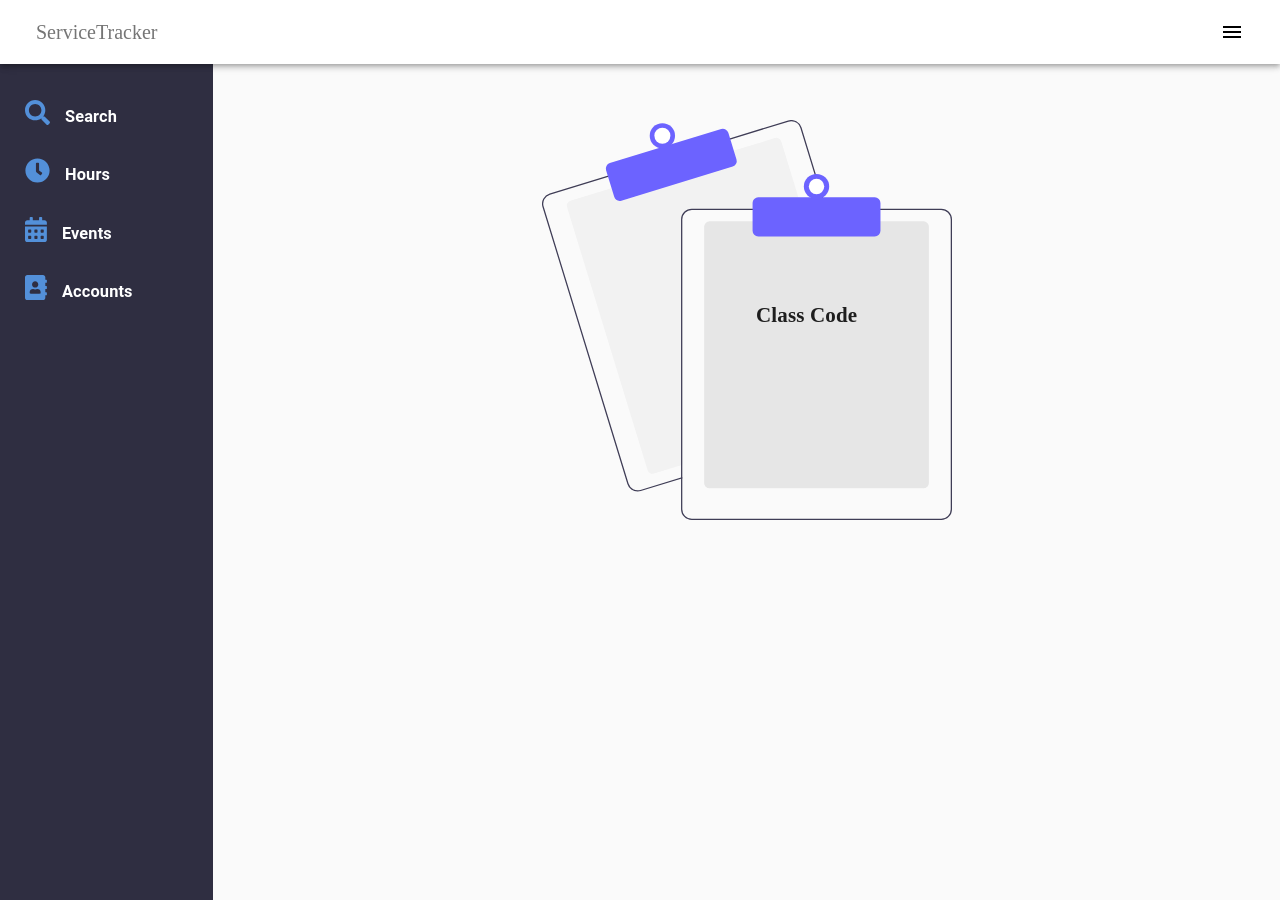
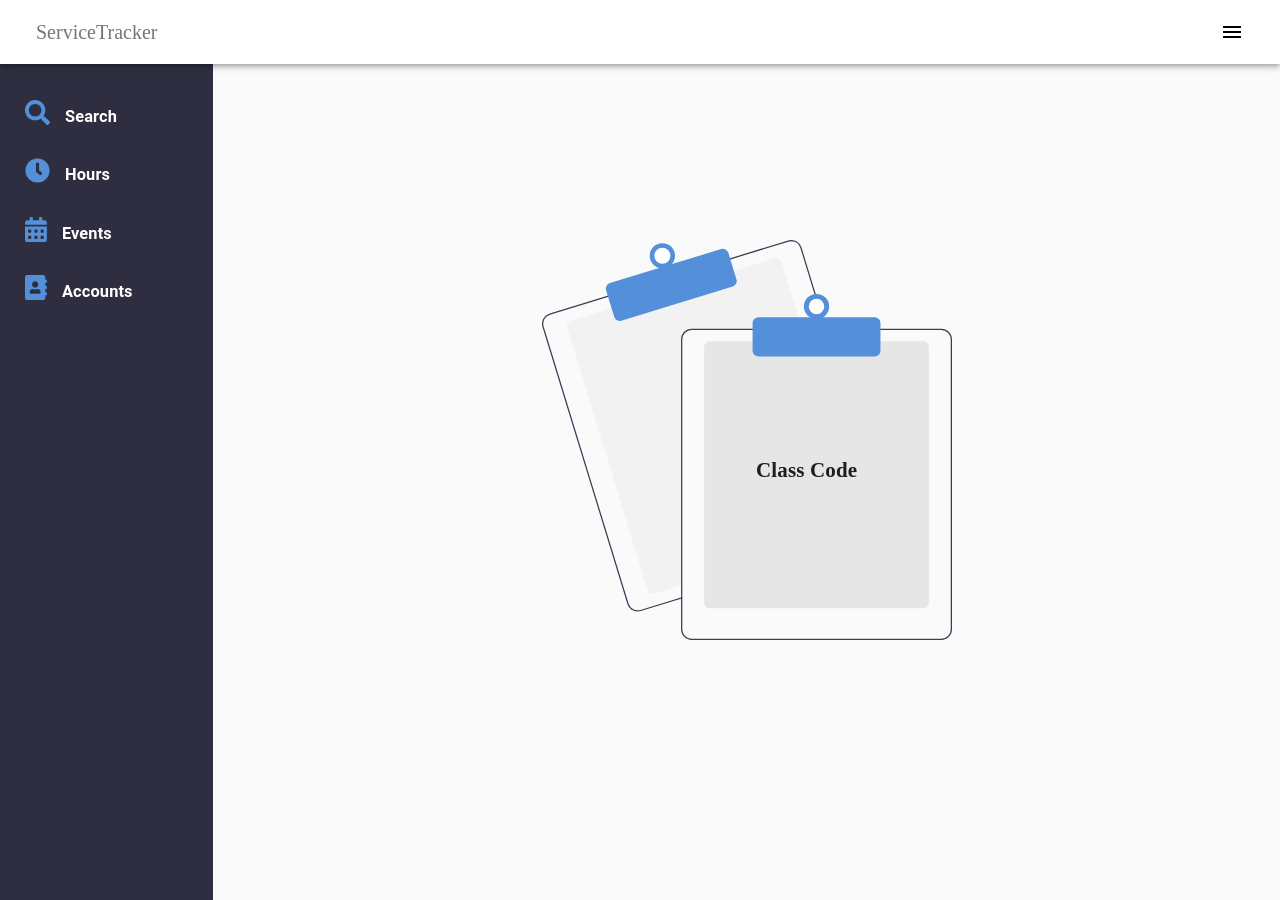
Before and after one commit to jmbushong/serviceTracker, a React (Create React App) app: page /admindash in a window 1280 px wide. Built offline with nearby package versions, Linux system fonts and the light colour scheme; no server answers; sample sign-in values are in the browser's storage; a web font is replaced by a local one.

Commit message:
added more styling

```diff
--- a/src/App.css
+++ b/src/App.css
@@ -7,11 +7,14 @@
   margin: 0;
   padding: 0;
 }
+
+
 .clipPhoto{
 
-  height: 350px;
+  height: 285px;
   z-index: 0;
-  transform:translateY(50px)
+  transform:translateY(10px);
+  transform:translateX(-10px)
 
 }
 
@@ -27,7 +30,7 @@
   position:absolute;
   text-align: center;
   z-index: 1;
-  transform:translate(60px, 180px);
+  transform:translate(35px, 50px);
 
 }
 
@@ -36,21 +39,25 @@
 margin-right: auto;
 display:flex;
 justify-content: center;
-height: 100vh;
+align-items: center;
+height: 80vh;
+
 
 
 }
 .responsiveMarginTopAdmin{
-  margin-top:30px
+  margin-top:25px;
 }
 .manageHoursMarginTop{
-  margin-top:0px;
+  margin-top:10px;
   margin-left:10px;
 }
 .manageAccountMarginTop{
   margin-top:0px;
   margin-left:10px;
 }
+
+
 
 .manageAccountMarginLeft{
 
@@ -146,14 +153,15 @@
 
 @media only screen and (min-width: 600px) {
 
+
+
   .clip{
     position: relative;
     margin-right: auto;
     display:flex;
     justify-content: center;
-
     height: 100vh;
-
+    margin-top:0px;
 
     }
 
@@ -161,7 +169,7 @@
 
     height: 400px;
     z-index: 0;
-    transform:translateY(120px);
+    transform:translateY(40px);
 
 
   }
@@ -178,7 +186,7 @@
     position:absolute;
     text-align: center;
     z-index: 1;
-    transform:translate(60px, 300px);
+    transform:translate(60px, 70px);
 
   }
 
@@ -197,7 +205,7 @@
     margin-left: 25px;
   }
   .responsiveMarginTopAdmin{
-    margin-top:130px
+    margin-top:100px;
   }
   .newLanding {
     background-image: url("../src/Assets/undraw_the_world_is_mine_nb0e\ \(1\).svg");
@@ -422,5 +430,3 @@
 }
 
 /* Manage Student Accounts */
-/* .accountRows{
-  width: 100% !important;} */
--- a/src/Components/AdminView/AdminDash.tsx
+++ b/src/Components/AdminView/AdminDash.tsx
@@ -201,7 +201,7 @@
               style={{ backgroundColor: "#2f2e41" }}
               item
               xs={2}
-              sm={2}
+              sm={1}
               md={2}
               lg={2}
             >
@@ -327,7 +327,7 @@
                   {" "}
                 </Grid>
               </Hidden>
-              <Grid item xs={12} sm={8} md={7} lg={7}>
+              <Grid item xs={12} sm={9} md={8} lg={8}>
                 <EventSchedule
                   setIsAdminTrue={this.props.setIsAdminTrue}
                   backArrowToggle={this.props.backArrowToggle}
--- a/src/Components/AdminView/Events/EventSchedule.tsx
+++ b/src/Components/AdminView/Events/EventSchedule.tsx
@@ -203,26 +203,13 @@
     return (
       <div>
         {" "}
-        {/* <AdminSitebar
-          backArrowToggle={this.props.backArrowToggle}
-          // arrowHandler={this.props.arrowHandler}
-          clearToken={this.props.clearToken}
-          sessionToken={this.props.sessionToken}
-        />{" "} */}
-        {/* <Typography
-          className="adminTitle"
-          component="h2"
-          variant="h5"
-          style={{ textAlign: "center", marginTop: "130px", backgroundColor:"white" }}
-        >
-          Upcoming Events
-        </Typography> */}
+
         <div></div>
         <div className="viewEvents responsiveMarginTopAdmin"  >
 
           <Box style={{ background: "#fafafa", padding: "0px",  marginLeft:"auto" }}>
           <Typography
-          className="adminTitle"
+          className="adminTitle "
           component="h2"
           variant="h5"
           style={{ textAlign: "center", height:"50px", paddingLeft:"30px",  color: "black" }}
@@ -233,26 +220,19 @@
             <Box >
 
               <div
-                style={{ background: "white",  width: "100%", display:"flex"}}
+                style={{  width: "100%", display:"flex"}}
                 className="toRight"
 
 
               >
 
-{/* <Typography
-          className="adminTitle"
-          component="h2"
-          variant="h5"
-          style={{ textAlign: "center", height:"50px", paddingLeft:"30px",  color: "black" }}
-        >
-          Upcoming Events
-        </Typography> */}
-                <Button     style={{ background:"#ef476f", color: "white", width:"100%"  }}>
+
+                <Button  variant="contained"    style={{ backgroundColor:"#5390d9", color:"white", width:"25%"  }}>
                   <AddBoxIcon
                     onClick={() => {
                       this.handleClickOpen();
                     }}
-                  /> <h5 style={{ background: "#ef476f",   marginLeft:"5px"  }}>Add Event</h5>
+                  /> <h5 style={{ color:"white",  marginLeft:"5px"  }}>Add Event</h5>
                 </Button>
               </div>
             </Box>
@@ -260,7 +240,7 @@
           {this.state.eventInfo.length > 0 ? (
             this.state.eventInfo.map((event: any, index: any) => (
               <Accordion
-                style={{ margin: ".5px" }}
+                style={{ margin: ".5px", backgroundColor: "white" }}
                 key={this.state.eventInfo.id}
                 square
               >
--- a/src/Components/AdminView/ManageAccounts.tsx
+++ b/src/Components/AdminView/ManageAccounts.tsx
@@ -170,7 +170,7 @@
 
         <Container
           maxWidth="lg"
-          style={{ height: "100vh", paddingLeft:"0" }}
+          style={{ height: "100vh", paddingLeft:"0"}}
           className="studentAccounts manageAccountMarginTop"
         >
           {" "}
@@ -188,7 +188,7 @@
           </Typography>
           {this.state.studentAccounts.length > 0 ? (
             this.state.studentAccounts.map((service: any, index: any) => (
-              <Box width="auto" className="manageAccountMarginLeft" key={this.state.studentAccounts.id}>
+              <Box  width="auto" className="manageAccountMarginLeft" key={this.state.studentAccounts.id}>
                 <List component="nav" aria-label="main mailbox folders"></List>
                 <ListItem className="accountRows" button>
 
--- a/src/Components/AdminView/ManageHours.tsx
+++ b/src/Components/AdminView/ManageHours.tsx
@@ -16,6 +16,7 @@
 import FormHelperText from "@material-ui/core/FormHelperText";
 import FormControl from "@material-ui/core/FormControl";
 import Select from "@material-ui/core/Select";
+import Typography from "@material-ui/core/Typography";
 
 type AcceptedProps = {
   sessionToken?: any;
@@ -202,13 +203,14 @@
           }}
         >
           <Box style={{ marginTop: "0px" }}>
-            {" "}
-            <h2
-              className="adminTitle"
-              style={{ textAlign: "center", marginBottom: "10px" }}
-            >
-              Manage Hours{" "}
-            </h2>
+
+            <Typography
+          className="adminTitle"
+          component="h2"
+          variant="h5"
+          style={{ textAlign: "center", marginBottom:"5px",  color: "black" }}
+        >Manage Hours
+        </Typography>
             <Box
               className="studentChart"
               style={{ paddingTop: "10px", textAlign: "center" }}
```
Also changed, not shown: src/Assets/undraw_No_data_re_kwbl.svg, 1 other file (tests, documents, lock files or other folders).
